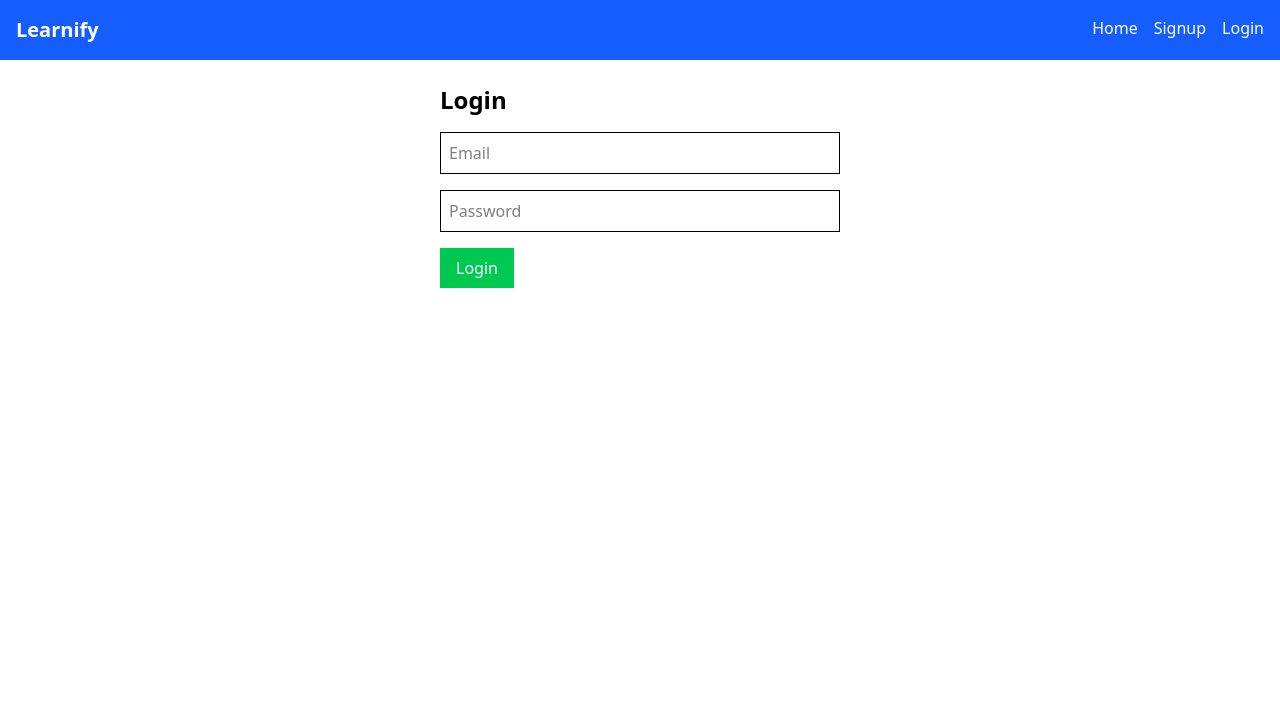
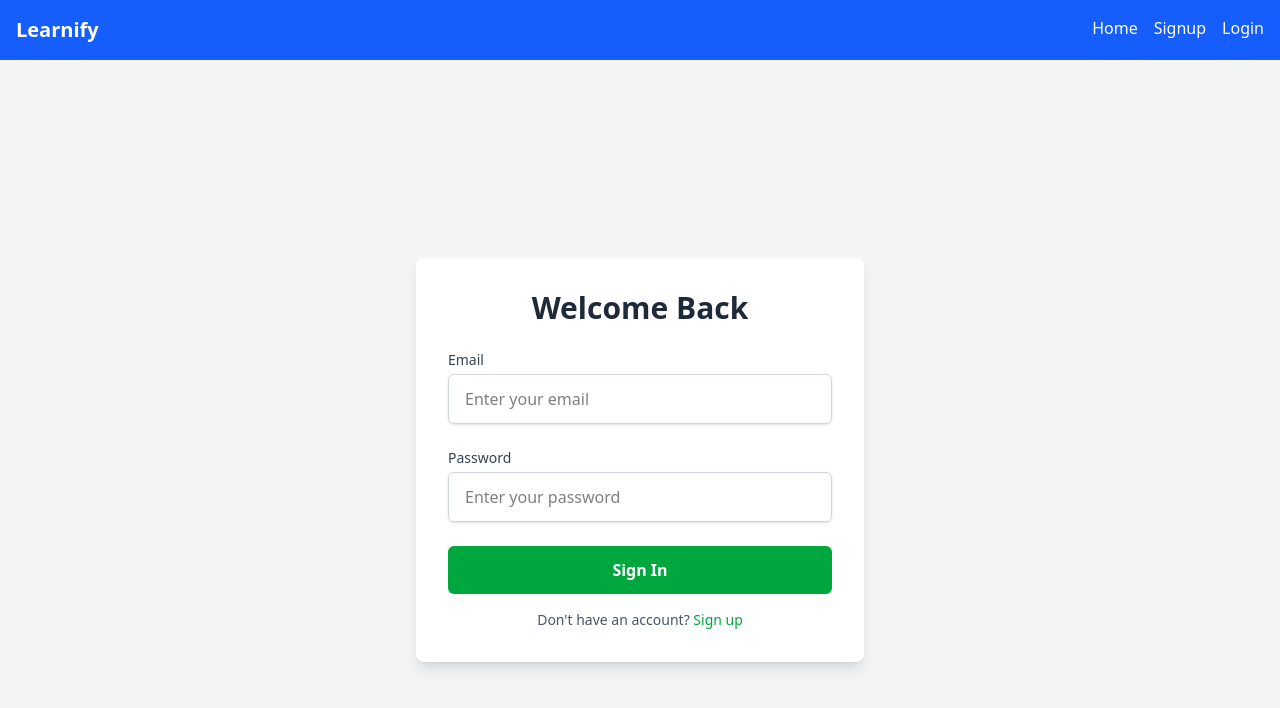
Before and after one commit to prince-sutariya-6353/Learnify_2, a React (Vite) app in the folder client/: page /login in a window 1280 px wide. Shown: the top 708 px of the page. Built offline with nearby package versions, Linux system fonts and the light colour scheme; no server answers.

Commit message:
first commit

```diff
--- a/client/src/pages/Login.jsx
+++ b/client/src/pages/Login.jsx
@@ -26,30 +26,74 @@
   };
 
   return (
-    <div className="p-6 max-w-md mx-auto">
-      <h2 className="text-2xl mb-4 font-bold">Login</h2>
-      <form onSubmit={handleSubmit} className="space-y-4">
+    <div className="min-h-screen flex items-center justify-center bg-gray-100">
+      <div className="bg-white p-8 rounded-lg shadow-lg max-w-md w-full transform transition-all hover:shadow-xl">
+        <h2 className="text-3xl font-bold text-center text-gray-800 mb-6">
+          Welcome Back
+        </h2>
+        <form onSubmit={handleSubmit} className="space-y-6">
+          <div>
+            <label
+              htmlFor="email"
+              className="block text-sm font-medium text-gray-700"
+            >
+              Email
+            </label>
             <input
+              id="email"
               name="email"
               type="email"
-          placeholder="Email"
+              placeholder="Enter your email"
               onChange={handleChange}
-          className="border p-2 w-full"
+              className="mt-1 w-full px-4 py-3 border border-gray-300 rounded-md shadow-sm focus:outline-none focus:ring-2 focus:ring-green-500 focus:border-green-500 transition duration-300 ease-in-out"
               required
             />
+          </div>
+          <div>
+            <label
+              htmlFor="password"
+              className="block text-sm font-medium text-gray-700"
+            >
+              Password
+            </label>
             <input
+              id="password"
               name="password"
               type="password"
-          placeholder="Password"
+              placeholder="Enter your password"
               onChange={handleChange}
-          className="border p-2 w-full"
+              className="mt-1 w-full px-4 py-3 border border-gray-300 rounded-md shadow-sm focus:outline-none focus:ring-2 focus:ring-green-500 focus:border-green-500 transition duration-300 ease-in-out"
               required
             />
-        <button type="submit" className="bg-green-500 text-white px-4 py-2">
-          Login
+          </div>
+          <button
+            type="submit"
+            className="w-full bg-green-600 text-white py-3 px-4 rounded-md font-semibold hover:bg-green-700 focus:outline-none focus:ring-2 focus:ring-green-500 focus:ring-offset-2 transition duration-300 ease-in-out"
+          >
+            Sign In
           </button>
         </form>
-      {message && <p className="mt-4 text-green-700">{message}</p>}
+        {message && (
+          <p
+            className={`mt-4 text-center text-sm ${
+              message.includes("failed")
+                ? "text-red-600"
+                : "text-green-600"
+            }`}
+          >
+            {message}
+          </p>
+        )}
+        <p className="mt-4 text-center text-sm text-gray-600">
+          Don't have an account?{" "}
+          <a
+            href="/signup"
+            className="text-green-600 hover:text-green-800 font-medium"
+          >
+            Sign up
+          </a>
+        </p>
+      </div>
     </div>
   );
 }
```
Lines whose indentation alone changed are shown as unchanged.
